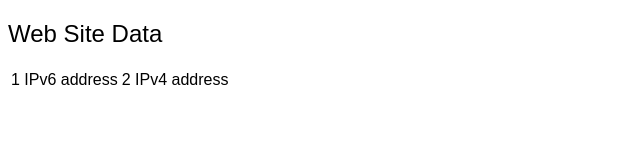
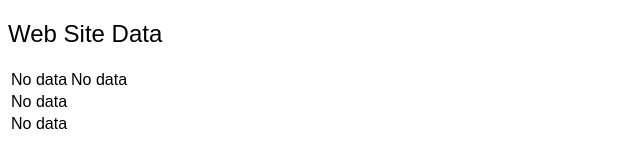
Before and after one commit to hstrauss/asinine, a website: page data/panel.html in a window 1280 px wide. Shown: the whole page, without its empty margins (0-640 px from the left). Drawn offline with Linux system fonts and the light colour scheme.

Commit message:
(2015.08.28-11h48) updates: {}

```diff
--- a/data/index_content_script.js
+++ b/data/index_content_script.js
@@ -3,3 +3,8 @@ window.onload = function () {
         // console.log('window completely loaded.');
     }
     // self.port.on('fxhs-ready', function (data) {});
+self.port.on('', updatePanel);
+
+function updatePanel(data) {
+    //
+}
--- a/data/panel.html
+++ b/data/panel.html
@@ -18,14 +18,14 @@ window.onpagehide = function() {
     <h2 id='hostname'>Web Site Data</h2>
     <table>
         <tr>
-            <td id='addressesv6'>1 IPv6 address</td>
-            <td id='addressesv6'>2 IPv4 address</td>
+            <td id='addressesv6'>No data</td>
+            <td id='addressesv4'>No data</td>
         </tr>
         <tr>
-            <td id='asnumber'></td>
+            <td id='asnumber'>No data</td>
         </tr>
         <tr>
-            <td id='asname'></td>
+            <td id='asname'>No data</td>
         </tr>
     </table>
 </body>
```
Also changed, not shown: 1 other file.
